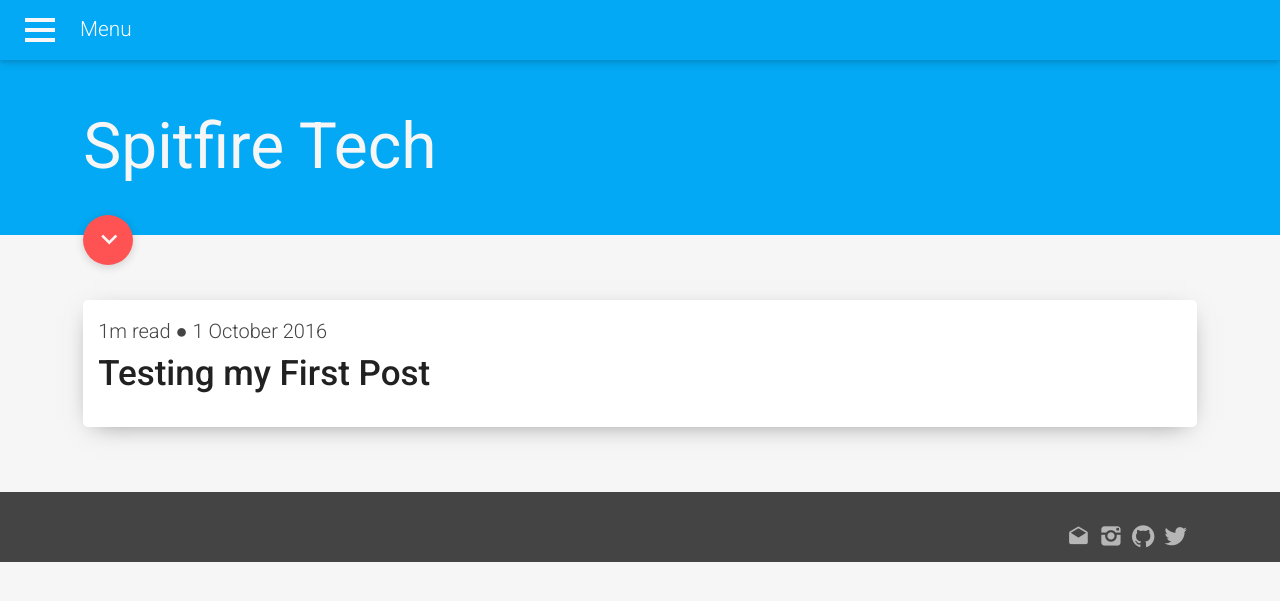
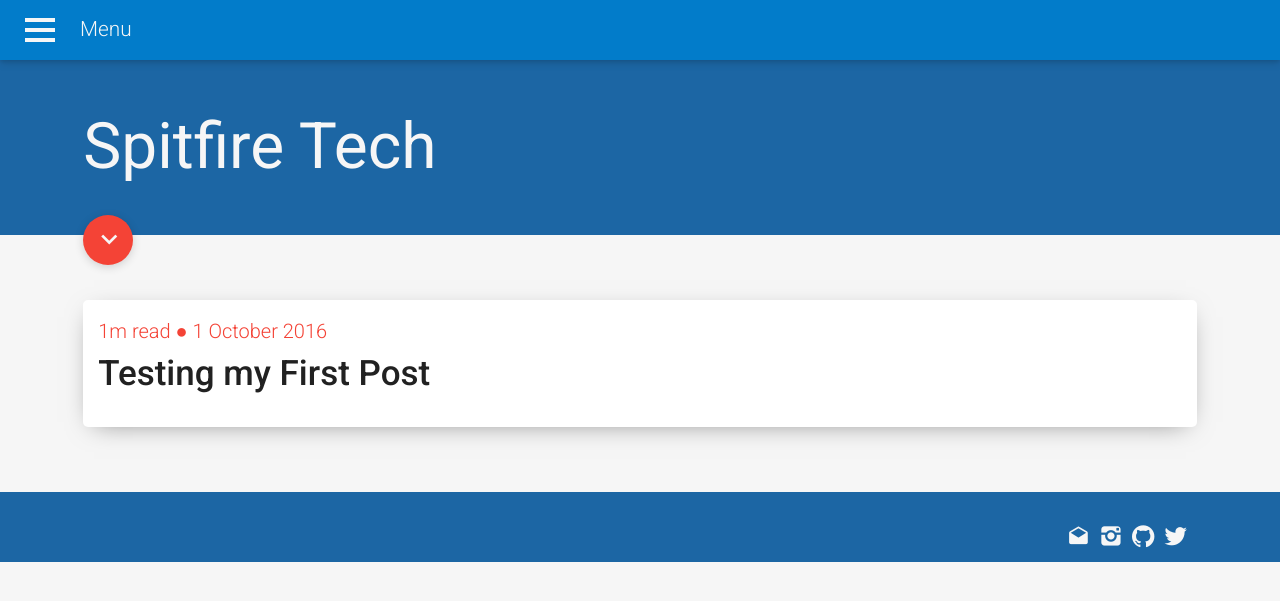
Before and after one commit to spitfire55/spitfire55.github.io, a Jekyll site: the page built from index.html, in a window 1280 px wide. Shown: the top 601 px of the page. Built offline with Jekyll 4.4.1, drawn with Linux system fonts in a browser that asks for light colours; nearby versions of some CDN libraries.

Commit message:
"Changed colors to make more visually appealing"

```diff
--- a/_assets/_sass/_layout.scss
+++ b/_assets/_sass/_layout.scss
@@ -196,7 +196,7 @@ header, footer, section {
       box-shadow: 0px 8px 25px -7px rgba(0,0,0,0.5);
     }
     .post-meta {
-      color: $secondaryTextColor;
+      color: $accentColor;
     }
     a {
       width: 100%;
@@ -271,7 +271,7 @@ nav{
   z-index: 7;
   width: 100%;
   max-height: 60px;
-  background-color: $primaryColor;
+  background-color: $darkPrimaryColor;
   top: 0;
   transition-duration: 0.3s;
   transition-timing-function: swing;
@@ -287,7 +287,7 @@ nav{
     margin-top: 14px;
     font-weight: 300;
     font-size: 1.3rem;
-    color: white;
+    color: $textPrimaryColor;
     float: left;
   }
   ul{
@@ -388,7 +388,7 @@ nav{
 * Footer
 */
 footer {
-  background: $secondaryTextColor;
+  background: $primaryColor;
   color: $dividerColor;
   padding-top: 30px;
   padding-bottom: 20px;
@@ -409,10 +409,10 @@ footer {
         margin-right: 10px;
         float: right;
         span {
-          color: $dividerColor;
+          color: $textPrimaryColor;
         }
         &:hover span {
-          color: $textPrimaryColor;
+          color: $accentColor;
         }
       }
     }
--- a/_assets/css/main.scss
+++ b/_assets/css/main.scss
@@ -16,13 +16,13 @@ $base-font-size:   16px;
 $small-font-size:  $base-font-size * 0.875;
 $base-line-height: 1.5;
 $spacing-unit:     30px;
-$darkPrimaryColor:   #0288D1;
-$primaryColor:       #03A9F4;
-$lightPrimaryColor:  #B3E5FC;
+$darkPrimaryColor:   #027CCA    ;
+$primaryColor:       #1C66A4    ;
+$lightPrimaryColor:  #F9F8FB;
 $textPrimaryColor:   darken(#FFFFFF, 3.5%);
-$accentColor:        #FF5252;
+$accentColor:        #F44336;
 $primaryTextColor:   #212121;
-$secondaryTextColor: #444444;
+$secondaryTextColor: #212121;
 $dividerColor:       #B6B6B6;
 $content-width:    800px;
 $on-palm:          600px;
```
Also changed, not shown: 1 other file.
